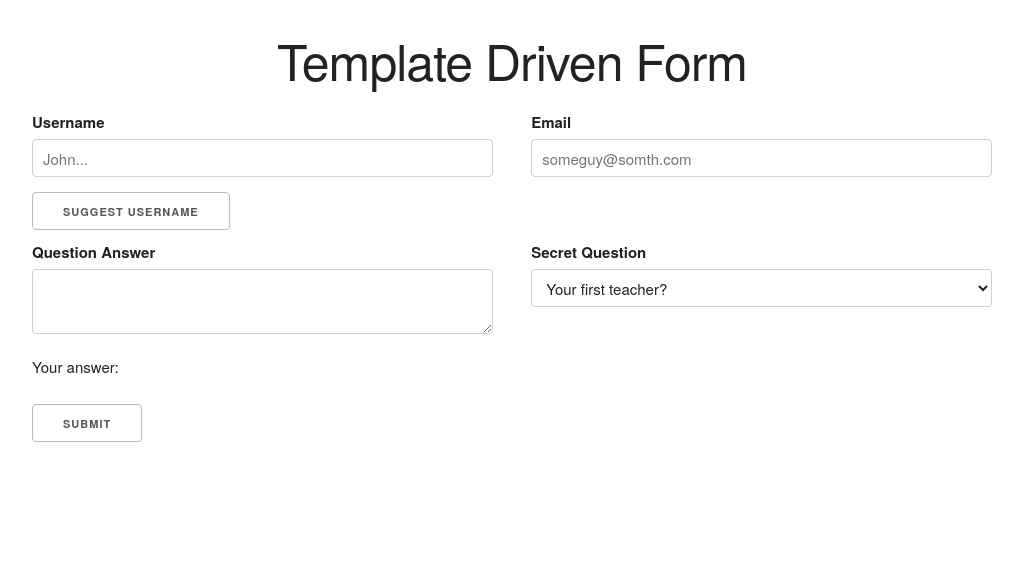
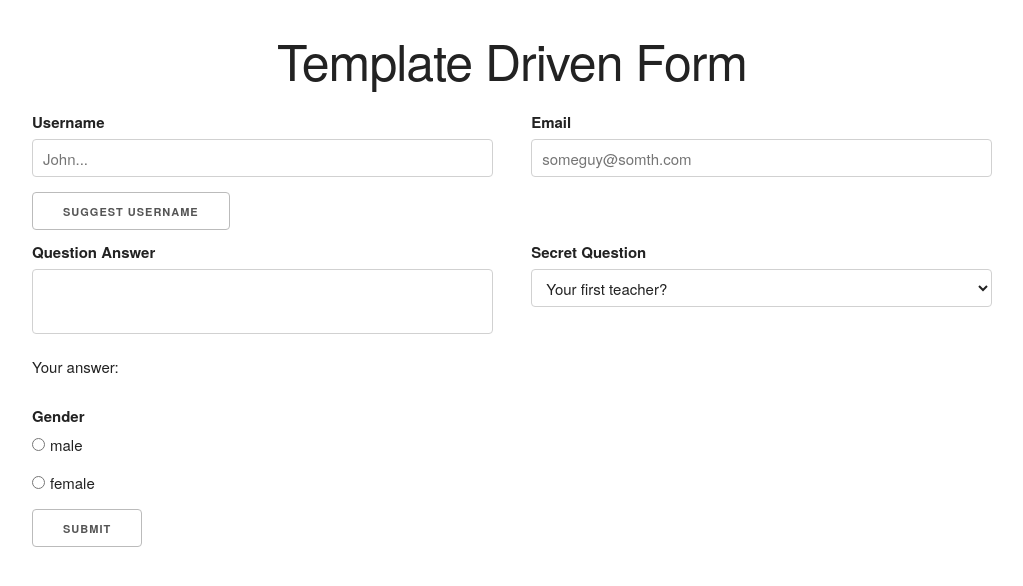
Before and after one commit to du-almeidalima/angular-course, an Angular app: page / in a window 1280 px wide. Shown: the top 586 px of the page, without its empty margins (128-1151 px from the left). Built offline with nearby package versions, Linux system fonts and the light colour scheme.

Commit message:
Section 15: (TD) Setting and Patching Form Values

```diff
--- a/src/app/app.component.html
+++ b/src/app/app.component.html
@@ -9,7 +9,7 @@
         <label for="username">Username</label>
         <input ngModel required
                name="username" class="u-full-width" type="text" placeholder="John..." id="username">
-        <button type="button">Suggest Username</button>
+        <button type="button" (click)="suggestUser()">Suggest Username</button>
       </div>
 
       <div class="six columns">
@@ -27,7 +27,12 @@
 
       <div class="six columns">
         <label for="answer">Question Answer</label>
-        <textarea [(ngModel)]="answer" required name="answer" class="u-full-width" id="answer"></textarea>
+        <textarea [(ngModel)]="answer"
+                  required name="answer"
+                  class="u-full-width"
+                  id="answer" rows="3" style="resize: none">
+        </textarea>
+
         <h6>Your answer: </h6>
         <p>{{answer}}</p>
       </div>
@@ -41,6 +46,17 @@
         </select>
       </div>
 
+    </div>
+
+    <!-- Radio Buttons works like any other element, with the same validations-->
+    <div class="row">
+      <div class="twelve columns">
+        <label for="gender">Gender</label>
+        <label *ngFor="let gender of genders" id="gender">
+          <input ngModel required type="radio" name="gender" [value]="gender">
+          <span class="label-body" [textContent]="gender"></span>
+        </label>
+      </div>
     </div>
 
     <input
--- a/src/app/app.component.ts
+++ b/src/app/app.component.ts
@@ -1,4 +1,4 @@
-import { Component } from '@angular/core';
+import {Component, ViewChild} from '@angular/core';
 import {NgForm} from '@angular/forms';
 
 @Component({
@@ -8,11 +8,41 @@ import {NgForm} from '@angular/forms';
 })
 export class AppComponent {
 
+  @ViewChild('f', {static: false})
+  private formRef: NgForm;
+
   public defaultSecretSelect = 'teacher';
   public answer: string;
+  public genders = ['male', 'female'];
 
   public onSubmit(form: NgForm): void {
     console.log(form);
   }
 
+  public suggestUser() {
+
+    this.formRef.form.patchValue(
+      {userData: {
+        username: 'Duduzinho'
+        }
+      }
+    );
+  }
 }
+
+/*
+  Imagine we wanted a button that would suggest a user when clicked, fulfilling the forms fields, we can do that by some approaches:
+
+  1° - ngForm.setValue() : Takes a object with the exact form fields and sets all of them into the form;
+      this.formRef.setValue({
+        userData: {
+          username: 'Duzinho',
+          email: 'duzinho@gmail.com'
+        },
+        answer: '',
+        secret: 'teacher',
+        gender: 'female'
+      });
+
+  2° - ngForm.form.patchValue() : Takes a object with the location of what field to change
+ */
```
